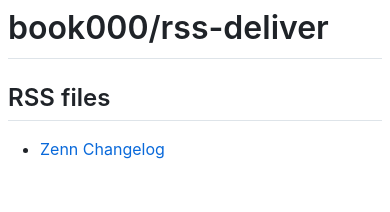
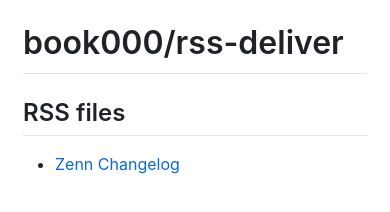
Before and after one commit to book000/rss-deliver, a plain HTML site: page index.html in a window 390 px wide. Drawn offline with nearby package versions, Linux system fonts and the light colour scheme.

Commit message:
deploy: 72dd9aec2c9b5f298889aed615563df4b4a3c695

```diff
--- a/index.html
+++ b/index.html
@@ -9,6 +9,21 @@
       href="https://cdnjs.cloudflare.com/ajax/libs/github-markdown-css/5.1.0/github-markdown-light.min.css"
       integrity="sha512-zb2pp+R+czM7GAemdSUQt6jFmr3qCo6ikvBgVU6F5GvwEDR0C2sefFiPEJ9QUpmAKdD5EqDUdNRtbOYnbF/eyQ=="
       crossorigin="anonymous" referrerpolicy="no-referrer" />
+    <style>
+      .markdown-body {
+        box-sizing: border-box;
+        min-width: 200px;
+        max-width: 980px;
+        margin: 0 auto;
+        padding: 45px;
+      }
+
+      @media (max-width: 767px) {
+        .markdown-body {
+          padding: 15px;
+        }
+      }
+    </style>
   </head>
   <body>
     <article class="markdown-body">
```
